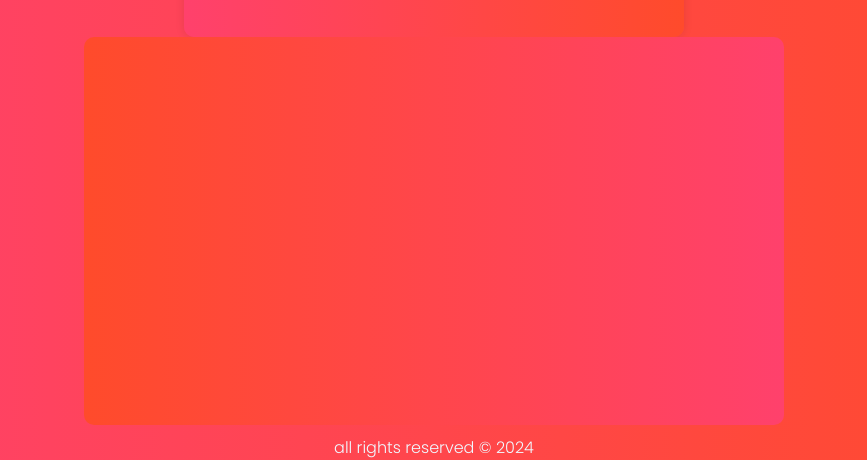
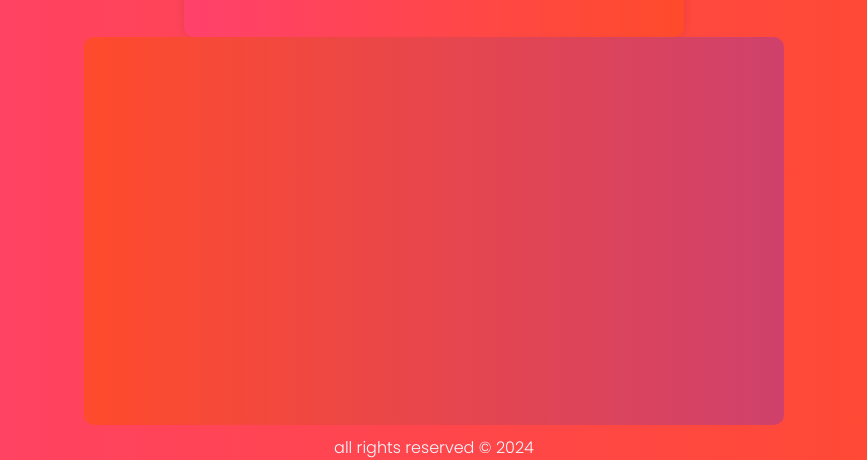
Before and after one commit to FezanMuhammadAli/Chuck-Norris-Joke-Generator, a plain HTML site: page index.html in a window 1280 px wide. Both pictures are taken after a click on the button "Get Joke". Shown: the part 340-800 px from the top of the page, without its empty margins (206-1073 px from the left). Drawn offline with Linux system fonts and the light colour scheme; no server answers.

Commit message:
Update background color in style.css

```diff
--- a/style.css
+++ b/style.css
@@ -73,7 +73,7 @@ img {
   padding: 20px;
   text-align: center;
   border-radius: 10px;
-  background: linear-gradient(to left, #ff416c, #ff4b2b);
+  background: linear-gradient(to left, #cf416c, #ff4b2c);
 }
 
 .joke {
```
